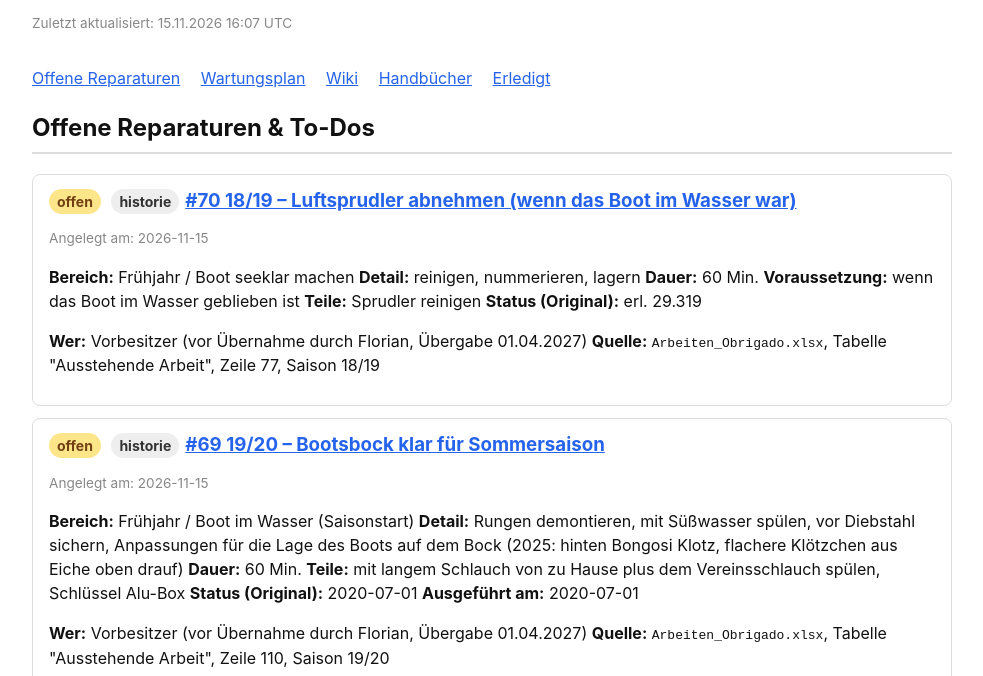
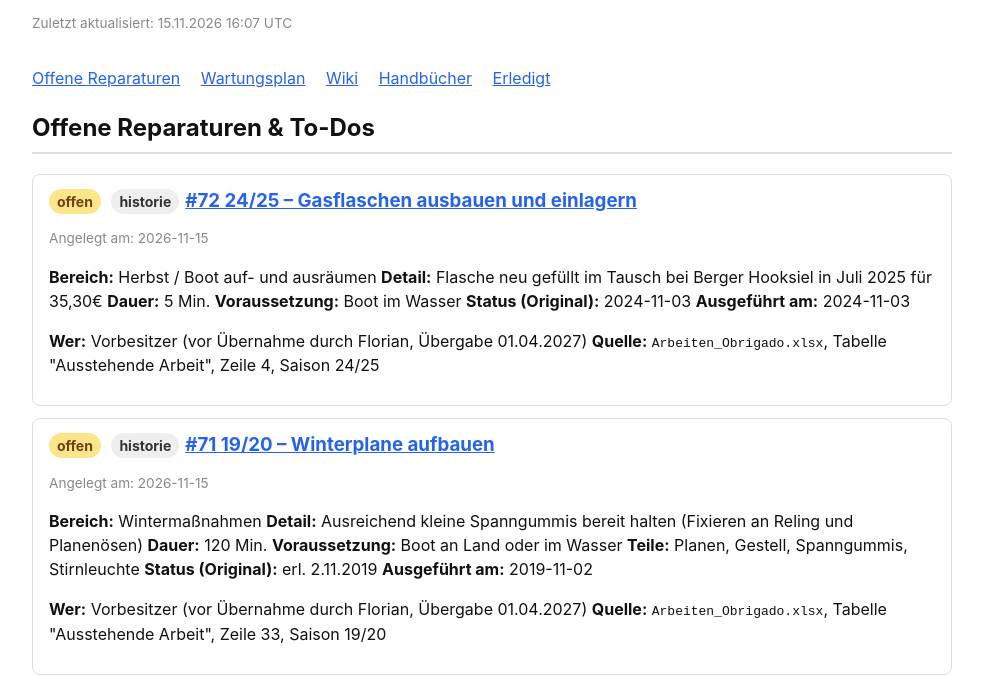
Before and after one commit to Flori0815/Obrigado-Dashboard, a plain HTML site: page index.html in a window 1280 px wide. Shown: the part 124-800 px from the top of the page, without its empty margins (148-1131 px from the left). Drawn offline with Linux system fonts and the light colour scheme.

Commit message:
Dashboard aktualisiert (2026-11-15T16:07:16Z)

```diff
--- a/index.html
+++ b/index.html
@@ -46,6 +46,31 @@
 
 <section id="reparaturen">
 <h2>Offene Reparaturen &amp; To-Dos</h2>
+<div class="issue">
+  <h3><span class="badge open">offen</span> <span class="badge">historie</span><a href="https://github.com/Flori0815/Obrigado/issues/72">#72 24/25 – Gasflaschen ausbauen und einlagern</a></h3>
+  <p style="font-size:0.85em;color:#888">Angelegt am: 2026-11-15</p>
+  <p><strong>Bereich:</strong> Herbst / Boot auf- und ausräumen
+<strong>Detail:</strong> Flasche neu gefüllt im Tausch bei Berger Hooksiel in Juli 2025 für 35,30€
+<strong>Dauer:</strong> 5 Min.
+<strong>Voraussetzung:</strong> Boot im Wasser
+<strong>Status (Original):</strong> 2024-11-03
+<strong>Ausgeführt am:</strong> 2024-11-03</p>
+<p><strong>Wer:</strong> Vorbesitzer (vor Übernahme durch Florian, Übergabe 01.04.2027)
+<strong>Quelle:</strong> <code>Arbeiten_Obrigado.xlsx</code>, Tabelle "Ausstehende Arbeit", Zeile 4, Saison 24/25</p>
+</div>
+<div class="issue">
+  <h3><span class="badge open">offen</span> <span class="badge">historie</span><a href="https://github.com/Flori0815/Obrigado/issues/71">#71 19/20 – Winterplane aufbauen</a></h3>
+  <p style="font-size:0.85em;color:#888">Angelegt am: 2026-11-15</p>
+  <p><strong>Bereich:</strong> Wintermaßnahmen
+<strong>Detail:</strong> Ausreichend kleine Spanngummis bereit halten (Fixieren an Reling und Planenösen)
+<strong>Dauer:</strong> 120 Min.
+<strong>Voraussetzung:</strong> Boot an Land oder im Wasser
+<strong>Teile:</strong> Planen, Gestell, Spanngummis, Stirnleuchte
+<strong>Status (Original):</strong> erl. 2.11.2019
+<strong>Ausgeführt am:</strong> 2019-11-02</p>
+<p><strong>Wer:</strong> Vorbesitzer (vor Übernahme durch Florian, Übergabe 01.04.2027)
+<strong>Quelle:</strong> <code>Arbeiten_Obrigado.xlsx</code>, Tabelle "Ausstehende Arbeit", Zeile 33, Saison 19/20</p>
+</div>
 <div class="issue">
   <h3><span class="badge open">offen</span> <span class="badge">historie</span><a href="https://github.com/Flori0815/Obrigado/issues/70">#70 18/19 – Luftsprudler abnehmen (wenn das Boot im Wasser war)</a></h3>
   <p style="font-size:0.85em;color:#888">Angelegt am: 2026-11-15</p>
```
